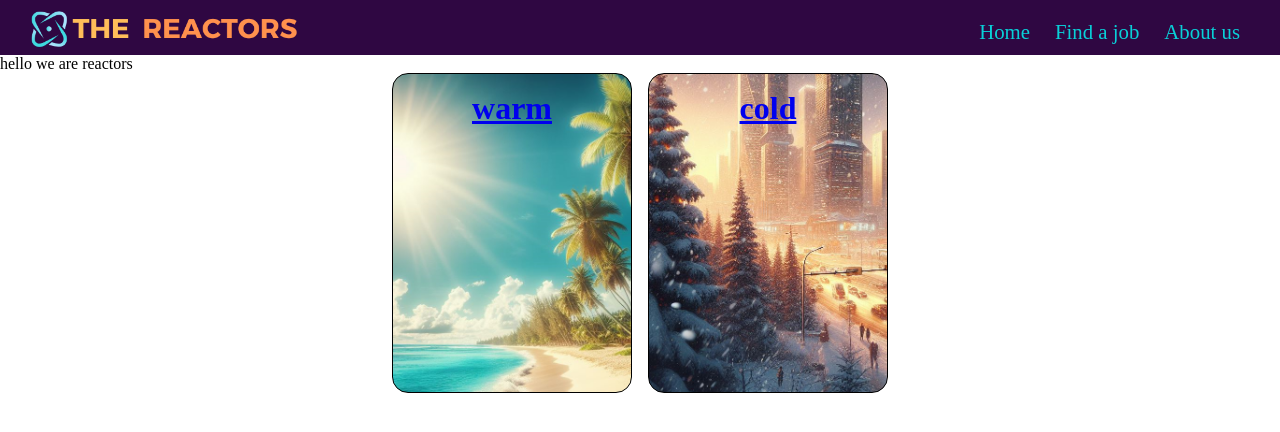
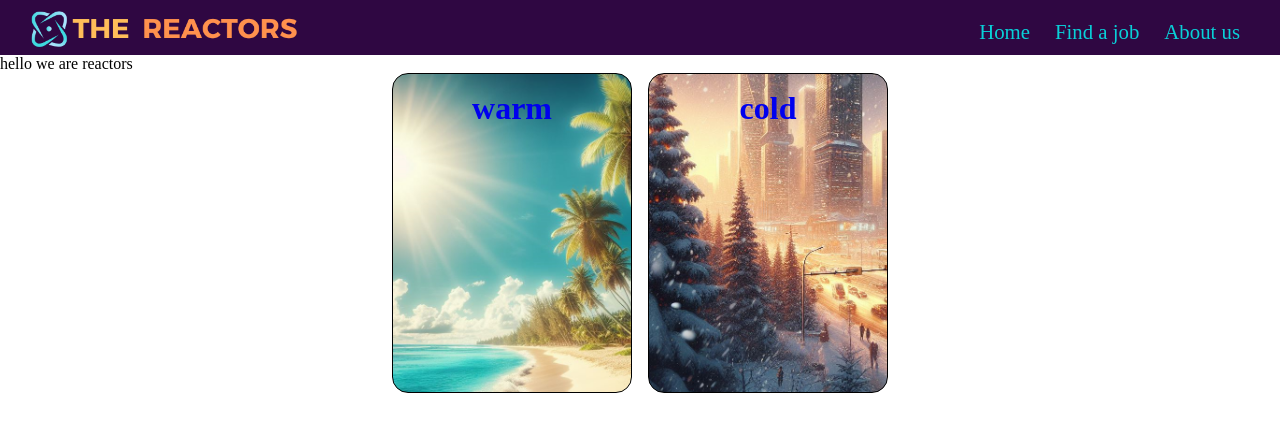
Before and after one commit to Minimoocodes/the-reactors, a React (Create React App) app: page /warmorcold in a window 1280 px wide. Shown: the top 432 px of the page. Built offline with nearby package versions, Linux system fonts and the light colour scheme.

Commit message:
linkstyle none

```diff
--- a/src/Blocks/WarmOrColdPage.css
+++ b/src/Blocks/WarmOrColdPage.css
@@ -1,4 +1,13 @@
 /*Warm Or Cold Page*/
+
+a:link {
+  text-decoration: none;
+}
+
+a:visited {
+  text-decoration: none;
+}
+
 .WarmOrCold_wrap {
   display: flex;
   justify-content: center;
@@ -9,7 +18,6 @@
 
 /* Warm Or Cold Card */
 .WarmOrColdCard_wrap {
-  /* background-image: url("/public/image/warm_weather.png"); */
   background-size: cover;
   border: 1px solid black;
   width: 15rem;
@@ -18,14 +26,6 @@
   border-radius: 1rem;
 }
 
-.Warm {
-  background-image: url("/public/image/warm_weather.png");
-}
-
-.Cold {
-  background-image: url("/public/image/cold_weather.png");
-}
-
 .WarmOrColdCard_content {
   display: flex;
   flex-direction: column;
```
